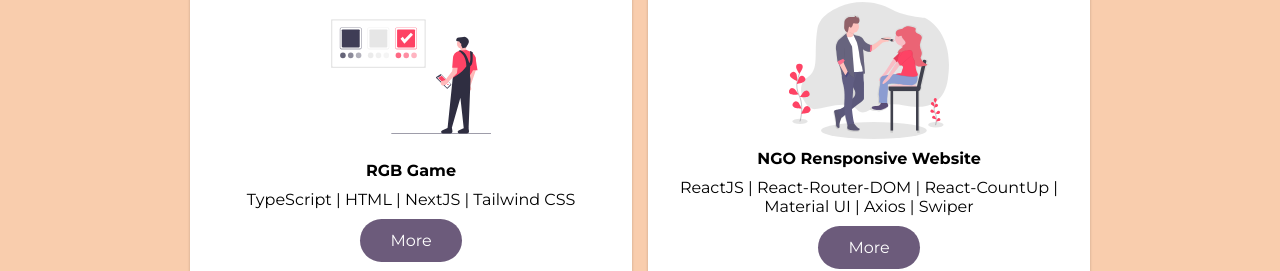
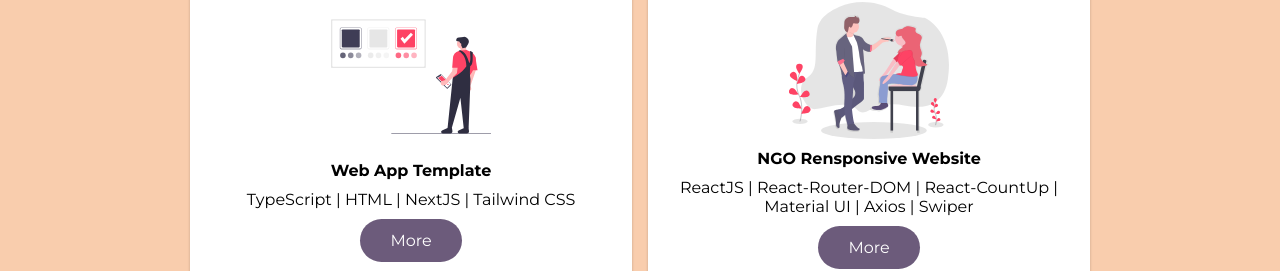
Before and after one commit to MarceloPasquiniB/react-mpasquini-potfolio, a React (Create React App) app: page / in a window 1280 px wide. Shown: the part 3537-3808 px from the top of the page. Built offline with nearby package versions, Linux system fonts and the light colour scheme.

Commit message:
Update index.jsx

```diff
--- a/src/components/Projects/index.jsx
+++ b/src/components/Projects/index.jsx
@@ -79,7 +79,7 @@ export default function Projects() {
         <ProjectsWrapper>
           <ProjectsCard>
             <ProjectsIcon src={Icon1} />
-            <ProjectsH2>RGB Game</ProjectsH2>
+            <ProjectsH2>Web App Template</ProjectsH2>
             <ProjectsP> {CardData.cardOne.tools}</ProjectsP>
             <Button id="cardOne" onClick={handleOpenModal}>
               More
```
